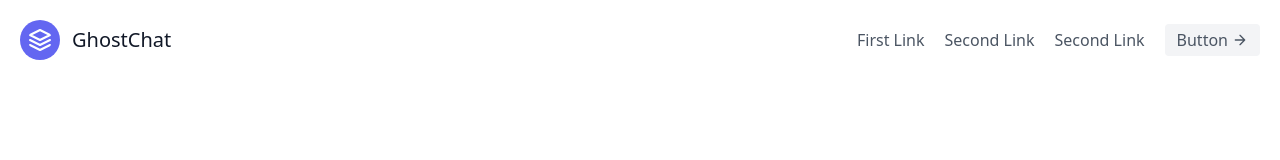
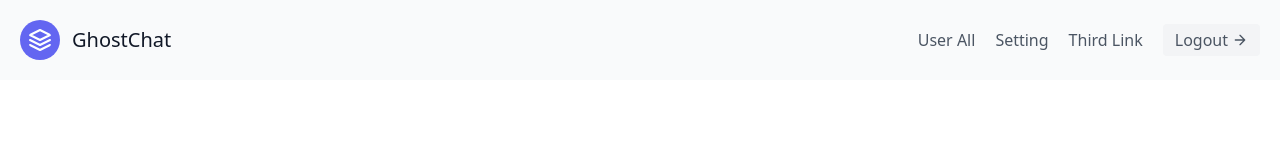
Before and after one commit to sccala/shadow_social, a React (Create React App) app: page /home in a window 1280 px wide. Shown: the top 160 px of the page. Built offline with nearby package versions, Linux system fonts and the light colour scheme.

Commit message:
Added Header routes

```diff
--- a/src/components/organisms/layout/Header.tsx
+++ b/src/components/organisms/layout/Header.tsx
@@ -2,7 +2,7 @@ import { VFC, memo } from 'react'
 
 export const Header: VFC = memo(() => {
   return (
-    <header className='text-gray-600 body-font'>
+    <header className='text-gray-600 body-font bg-gray-50'>
       <div className='container mx-auto flex flex-wrap p-5 flex-col md:flex-row items-center'>
         <a
           href='/home'
@@ -24,17 +24,17 @@ export const Header: VFC = memo(() => {
         </a>
         <nav className='md:ml-auto flex flex-wrap items-center text-base justify-center'>
           <a href='/user_management' className='mr-5 hover:text-gray-900'>
-            First Link
+            User All
           </a>
           <a href='/setting' className='mr-5 hover:text-gray-900'>
-            Second Link
+            Setting
           </a>
           <a href='/setting' className='mr-5'>
-            Second Link
+            Third Link
           </a>
         </nav>
         <button className='inline-flex items-center bg-gray-100 border-0 py-1 px-3 focus:outline-none hover:bg-gray-200 rounded text-base mt-4 md:mt-0'>
-          Button
+          Logout
           <svg
             fill='none'
             stroke='currentColor'
```
